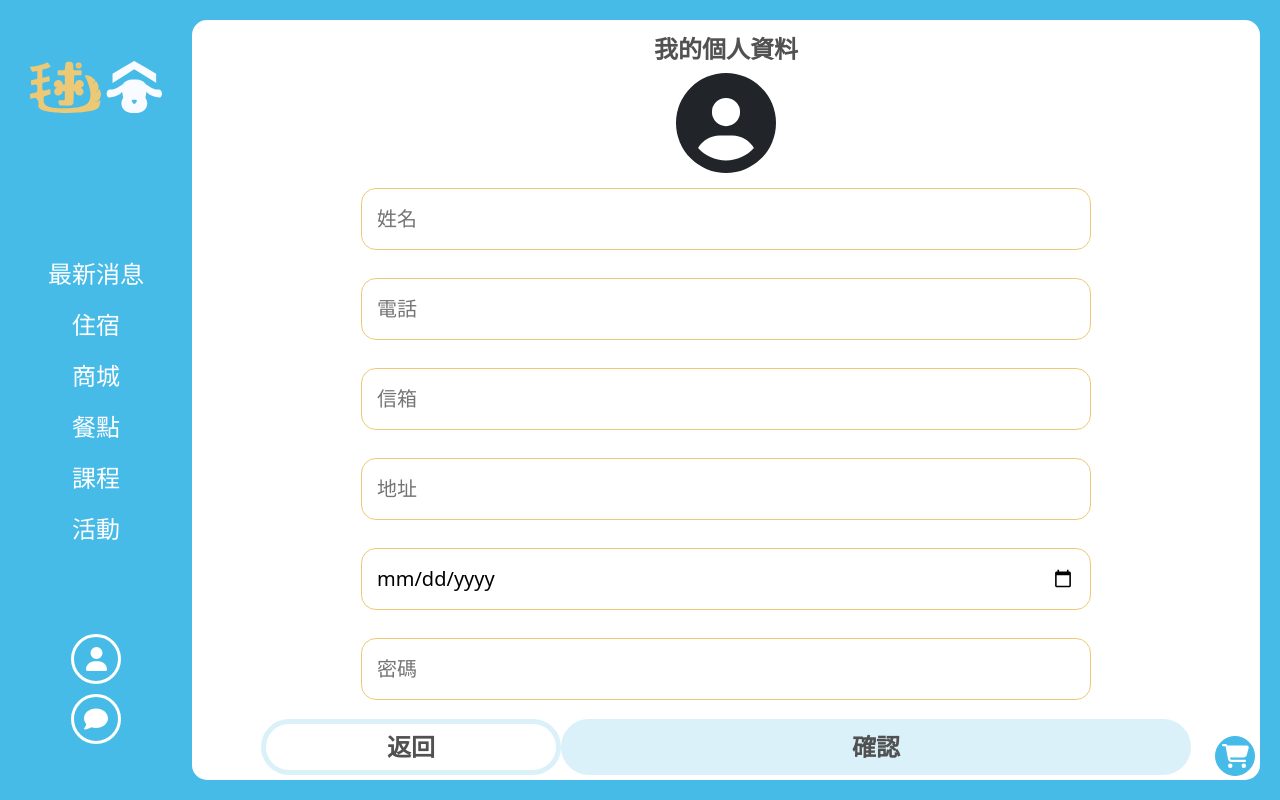
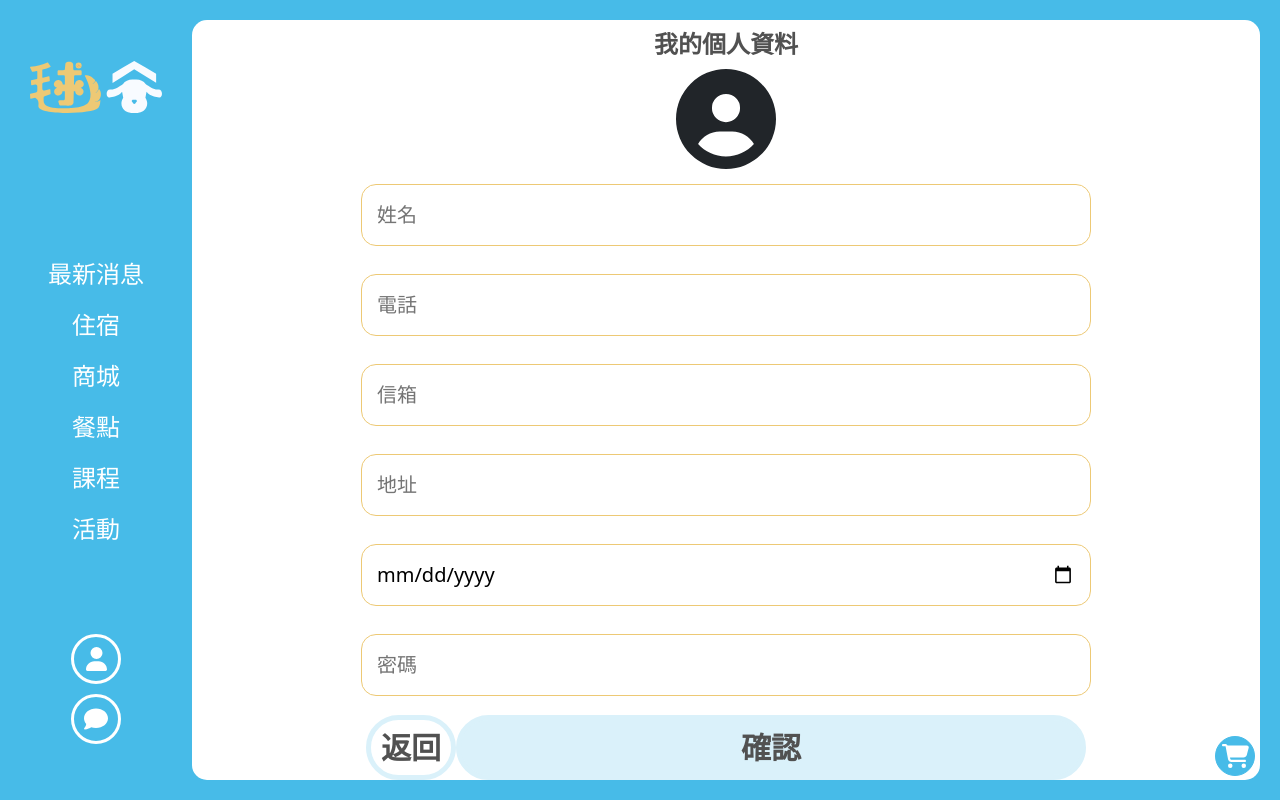
Before and after one commit to hiphop200199/ISpan129FE-team01-project, a React (Create React App) app: page /edit in a window 1280 px wide. Built offline with nearby package versions, Linux system fonts and the light colour scheme.

Commit message:
更改button樣式

```diff
--- a/src/style/_button.scss
+++ b/src/style/_button.scss
@@ -10,10 +10,10 @@
     }
   }
 }
-.btn-lg{
-  min-width: 300px;
-  font-size: var(--font-size-h1) ;//可調整高度
-}
+// .btn-lg{
+//   min-width: 300px;
+//   font-size: var(--font-size-h1) ;//可調整高度
+// }
 .btn-primary{
   background-color: var(--light-blue);
   border:5px solid var(--light-blue);
```
